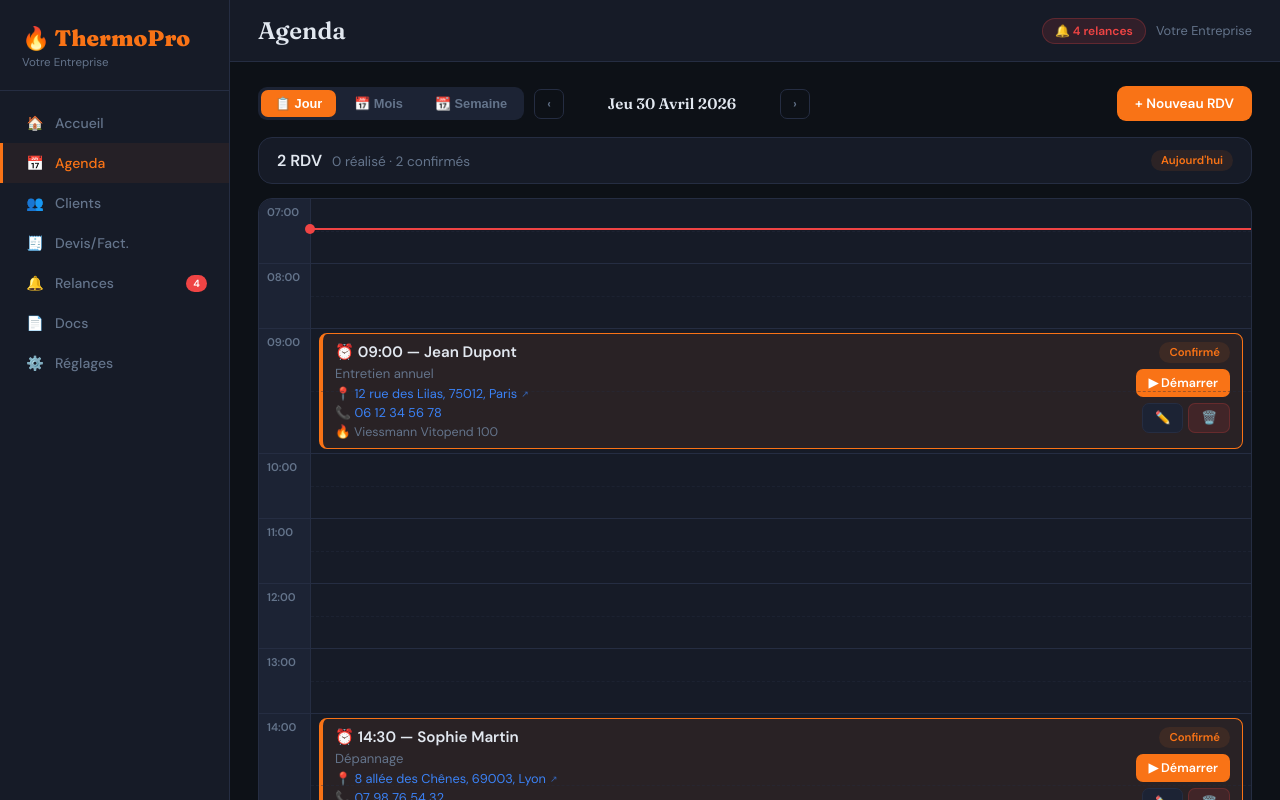
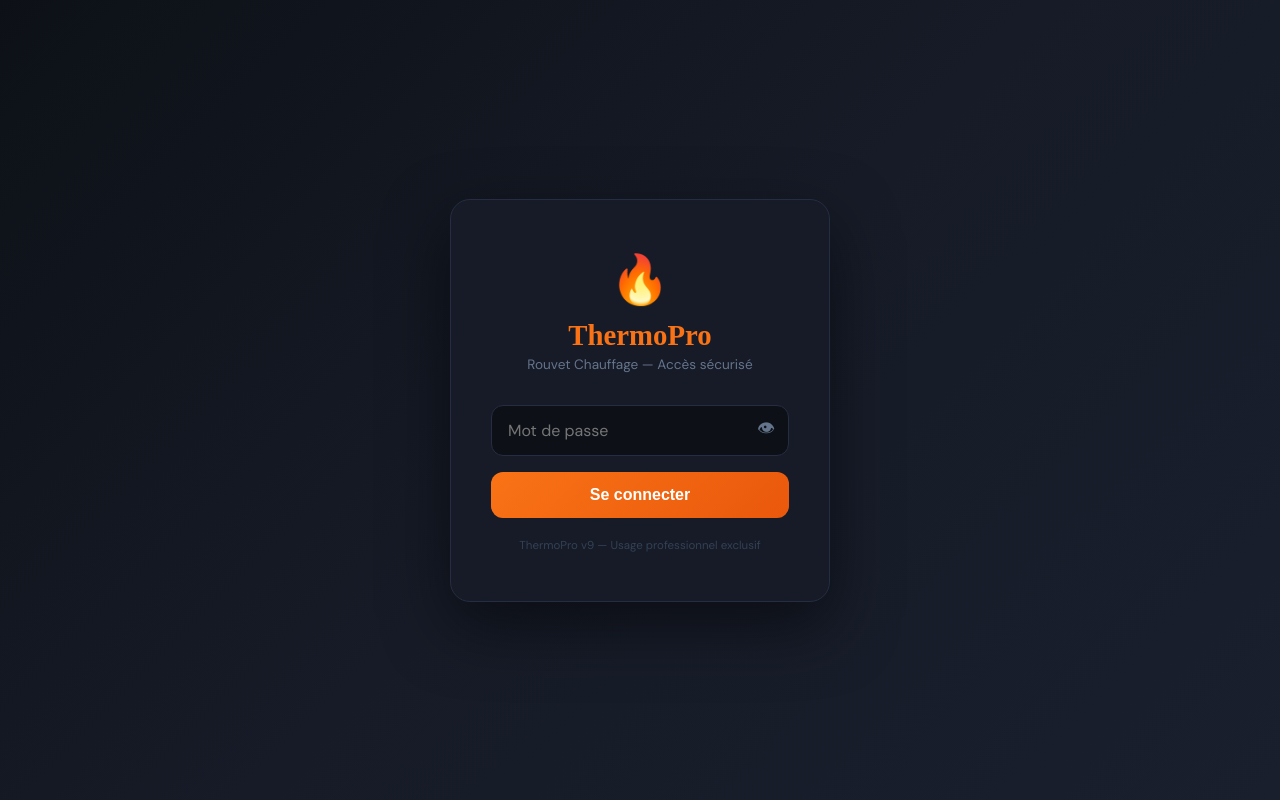
Before and after one commit to albertenergie/thermopro, a React (Create React App) app: page / in a window 1280 px wide. Shown: the top 800 px of the page. Built offline with nearby package versions, Linux system fonts and the light colour scheme.

Commit message:
Update App.jsx

```diff
--- a/src/App.jsx
+++ b/src/App.jsx
@@ -2794,7 +2794,85 @@ const NAV=[
 ];
 const LABELS={dashboard:"Tableau de bord",agenda:"Agenda",clients:"Carnet clients",devis:"Devis & Factures",relances:"Relances",documents:"Documents",settings:"Paramètres"};
 
+// ─── Écran de connexion ──────────────────────────────────────────────────────
+const MOT_DE_PASSE = "chachou34500";
+
+function LoginScreen({onLogin}) {
+  const [pwd, setPwd] = useState("");
+  const [error, setError] = useState(false);
+  const [show, setShow] = useState(false);
+
+  const handleLogin = () => {
+    if(pwd === MOT_DE_PASSE) {
+      onLogin();
+    } else {
+      setError(true);
+      setPwd("");
+      setTimeout(()=>setError(false), 2000);
+    }
+  };
+
+  return (
+    <div style={{
+      minHeight:"100vh", display:"flex", alignItems:"center", justifyContent:"center",
+      background:"linear-gradient(135deg, #0d1117 0%, #161b27 50%, #1a1f2e 100%)",
+      fontFamily:"var(--font-body, sans-serif)"
+    }}>
+      <div style={{
+        background:"#161b27", border:"1px solid #252d42", borderRadius:20,
+        padding:"48px 40px", width:"100%", maxWidth:380, textAlign:"center",
+        boxShadow:"0 24px 64px #00000080"
+      }}>
+        <div style={{fontSize:"3rem", marginBottom:8}}>🔥</div>
+        <div style={{fontFamily:"serif", fontSize:"1.8rem", fontWeight:900, color:"#f97316", marginBottom:4}}>ThermoPro</div>
+        <div style={{fontSize:"0.85rem", color:"#64748b", marginBottom:32}}>Rouvet Chauffage — Accès sécurisé</div>
+
+        <div style={{position:"relative", marginBottom:16}}>
+          <input
+            type={show?"text":"password"}
+            value={pwd}
+            onChange={e=>{setPwd(e.target.value);setError(false);}}
+            onKeyDown={e=>e.key==="Enter"&&handleLogin()}
+            placeholder="Mot de passe"
+            style={{
+              width:"100%", padding:"14px 48px 14px 16px", borderRadius:12,
+              border:`1px solid ${error?"#ef4444":"#252d42"}`,
+              background:"#0d1117", color:"#e2e8f0", fontSize:"1rem",
+              outline:"none", boxSizing:"border-box",
+              transition:"border-color .2s"
+            }}
+            autoFocus
+          />
+          <button onClick={()=>setShow(p=>!p)} style={{
+            position:"absolute", right:14, top:"50%", transform:"translateY(-50%)",
+            background:"none", border:"none", color:"#64748b", cursor:"pointer", fontSize:"1.1rem"
+          }}>{show?"🙈":"👁"}</button>
+        </div>
+
+        {error&&<div style={{color:"#ef4444", fontSize:"0.82rem", marginBottom:12}}>❌ Mot de passe incorrect</div>}
+
+        <button onClick={handleLogin} style={{
+          width:"100%", padding:"14px", borderRadius:12,
+          background:"linear-gradient(135deg, #f97316, #ea580c)",
+          border:"none", color:"#fff", fontSize:"1rem", fontWeight:700,
+          cursor:"pointer", transition:"opacity .15s"
+        }}
+          onMouseEnter={e=>e.currentTarget.style.opacity=".9"}
+          onMouseLeave={e=>e.currentTarget.style.opacity="1"}
+        >
+          Se connecter
+        </button>
+
+        <div style={{fontSize:"0.72rem", color:"#334155", marginTop:20}}>
+          ThermoPro v9 — Usage professionnel exclusif
+        </div>
+      </div>
+    </div>
+  );
+}
+
 export default function App() {
+  const [loggedIn, setLoggedIn] = useState(false);
   const [page,setPage]=useState("agenda");
   const [clients,setClients]=useState(INIT_CLIENTS);
   const [rdvs,setRdvs]=useState(INIT_RDV);
@@ -2802,6 +2880,9 @@ export default function App() {
   const [devis,setDevis]=useState([]);
   const [catalogue,setCatalogue]=useState(INIT_CATALOGUE);
   const [societe,setSociete]=useState(INIT_SOCIETE);
+
+  if(!loggedIn) return <><style>{CSS}</style><LoginScreen onLogin={()=>setLoggedIn(true)}/></>;
+
 
   const nbRelances=clients.reduce((total,client)=>
     total+(client.equipements||[]).filter(equip=>{
```
